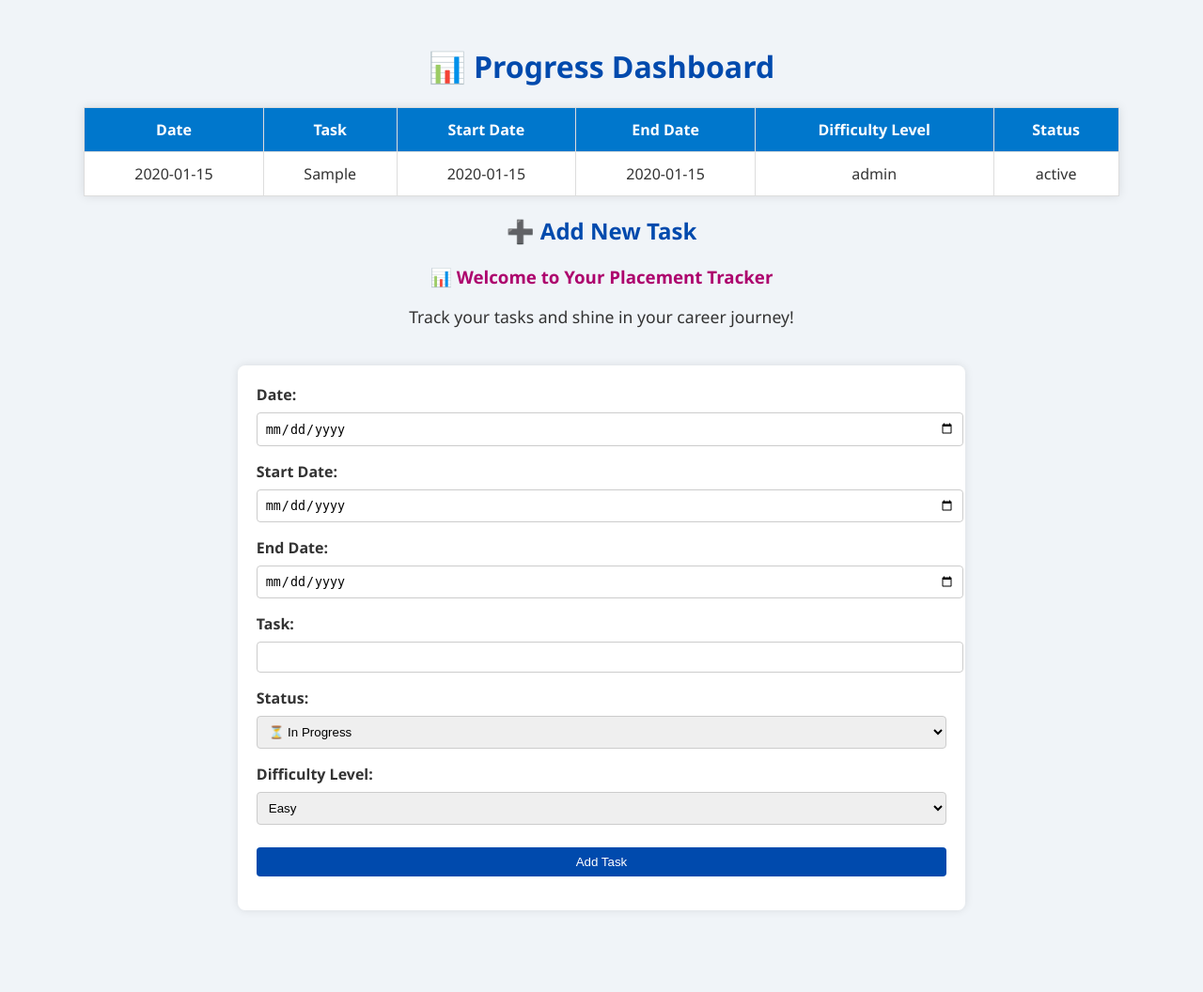
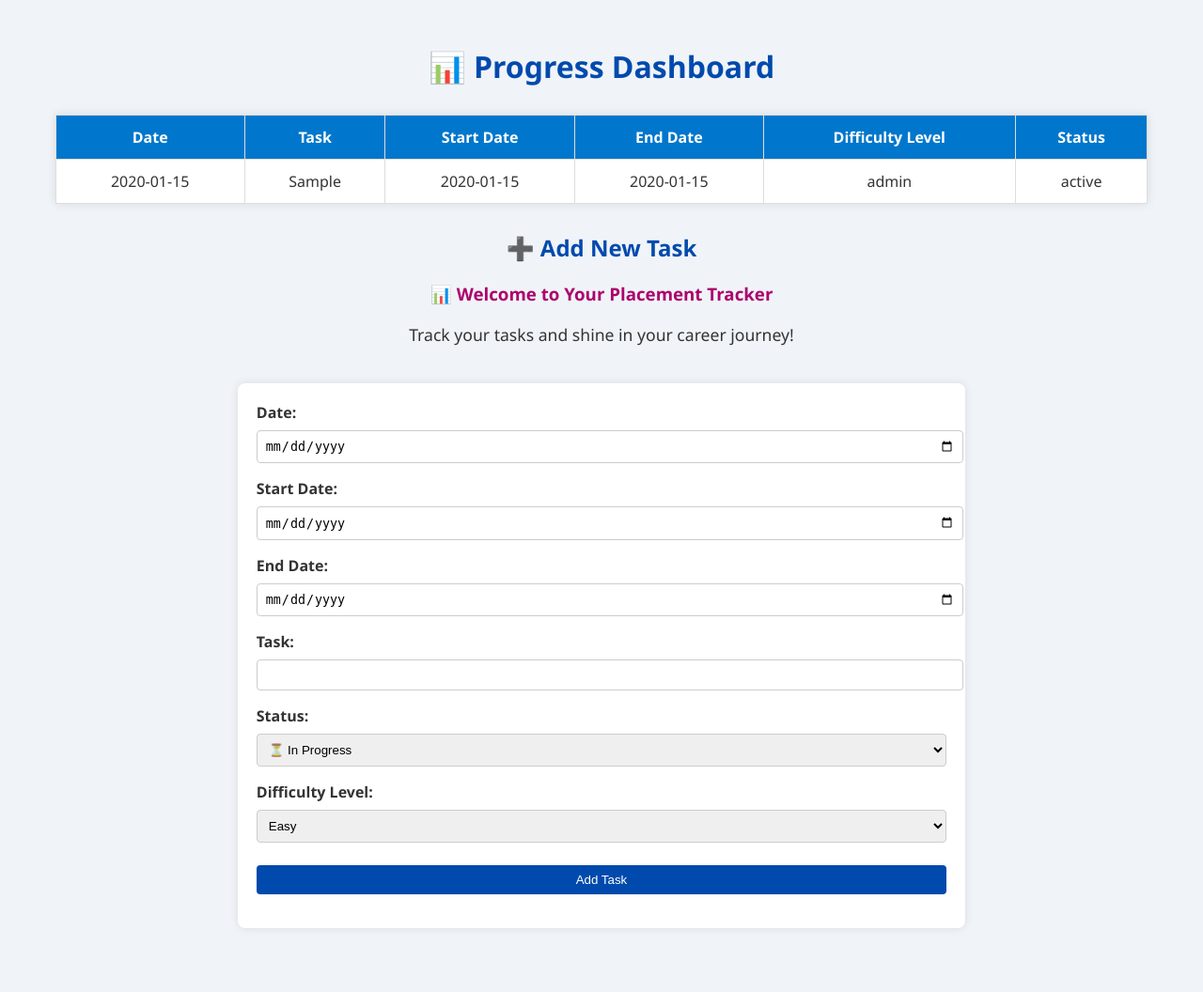
Before and after one commit to iamsam2347/placement-tracker, a Flask app: page / in a window 1280 px wide. Shown: the whole page at 94% size. Before the commit the page ends 969 px from the top, so only its background shows below. Run offline with Flask 3, Linux system fonts and the light colour scheme; tables that the repository leaves empty hold one stand-in row (values such as "Sample post").

Commit message:
Updated homepage UI and functionality

```diff
--- a/app.py
+++ b/app.py
@@ -1,10 +1,10 @@
-from flask import Flask, render_template, request, redirect
+from flask import Flask, render_template, request
 import sqlite3
 import os
 
 app = Flask(__name__)
 
-# Database setup function
+# Initialize DB
 def init_db():
     conn = sqlite3.connect('database.db')
     cur = conn.cursor()
@@ -22,8 +22,7 @@ def init_db():
     conn.commit()
     conn.close()
 
-# Run DB setup on app start
-init_db()
+init_db()  # Run when app starts
 
 @app.route('/', methods=['GET', 'POST'])
 def home():
--- a/templates/dashboard.html
+++ b/templates/dashboard.html
@@ -5,7 +5,7 @@
   <title>Placement Tracker Point</title>
   <style>
     body {
-      font-family: 'Segoe UI', Tahoma, Geneva, Verdana, sans-serif;
+      font-family: 'Segoe UI', Tahoma, sans-serif;
       background-color: #f0f4f8;
       color: #333;
       text-align: center;
@@ -17,10 +17,10 @@
     }
 
     table {
-      margin: auto;
-      width: 90%;
+      margin: 30px auto;
+      width: 95%;
       border-collapse: collapse;
-      background-color: #ffffff;
+      background-color: #fff;
       box-shadow: 0 0 10px rgba(0,0,0,0.1);
     }
 
@@ -76,7 +76,7 @@
 
 <h1>📊 Progress Dashboard</h1>
 
-  <!-- Table Section -->
+<!-- Task Table -->
 <table>
   <thead>
     <tr>
@@ -102,7 +102,7 @@
   </tbody>
 </table>
 
-  <!-- Add Task Form Section -->
+<!-- Add Task Section -->
 <h2>➕ Add New Task</h2>
 <h3 style="color: #ad006d;">📊 Welcome to Your Placement Tracker</h3>
 <p style="font-size: 1.1em;">Track your tasks and shine in your career journey!</p>
```
Also changed, not shown: requirements.txt (+6 -6 lines). Lines whose indentation alone changed are shown as unchanged.
